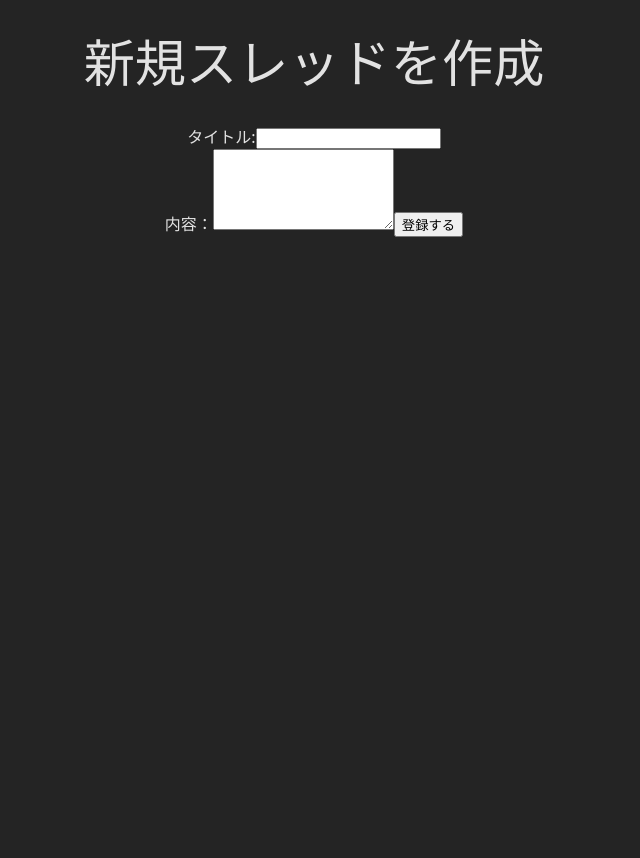
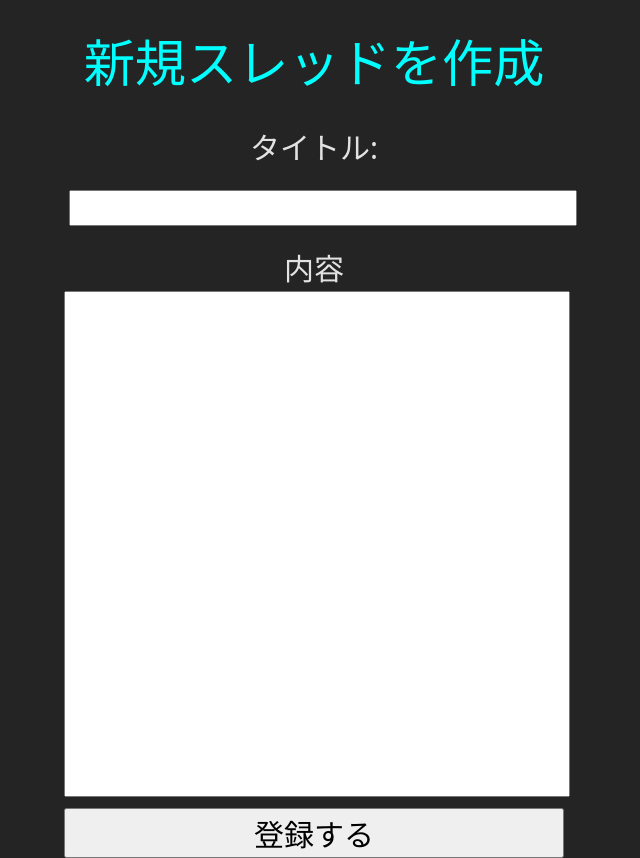
Before and after one commit to mozu2/React-Project, a React (Vite) app in the folder React-Project/: page /threads/new in a window 1280 px wide. Shown: the whole page, without its empty margins (326-966 px from the left). Before the commit the page ends 800 px from the top, so only its background shows below. Built offline with nearby package versions, Linux system fonts and the light colour scheme.

Commit message:
style:CSSを追加

```diff
--- /dev/null
+++ b/React-Project/src/ThreadsNew.css
@@ -0,0 +1,28 @@
+h1 {
+    color: aqua;
+}
+
+.thread {
+    width: 500px;
+    font-size: 30px;
+    margin: 0 auto;
+}
+
+.thread input {
+    width: 100%;
+    height: 30px;
+    font-size: 25px;
+    margin: 20px 5px;
+}
+
+.thread textarea {
+    width: 100%;
+    height: 500px;
+    resize: none;
+    overflow-y: auto;
+}
+
+.thread button {
+    font-size: 30px;
+    width: 100%;
+}
--- a/React-Project/src/ThreadsNew.jsx
+++ b/React-Project/src/ThreadsNew.jsx
@@ -1,5 +1,5 @@
 import { useState } from "react";
-
+import './ThreadsNew.css';
 
 const ThreadsNew = () => {
 
@@ -42,16 +42,19 @@ const ThreadsNew = () => {
     return (
         <div>
             <h1>新規スレッドを作成</h1>
+            <div className="thread">
                 <form onSubmit={postThread}>
-                <label htmlFor="">タイトル:
-                    <input type="text" value={title} onChange={(e) => setTitle(e.target.value)} />
+                    <label className="thread-title">タイトル:
+                        <input className="title-info" type="text" value={title} onChange={(e) => setTitle(e.target.value)} />
                     </label>
                     <br />
-                <label htmlFor="">内容：
+                    <label htmlFor="">内容
                         <textarea name="Content" value={content} rows={5} onChange={(e) => setContent(e.target.value)}></textarea>
                     </label>
+                    <br />
                     <button type="submit">登録する</button>
                 </form>
+            </div>
         </div>
     );
 }
```
Lines whose indentation alone changed are shown as unchanged.
